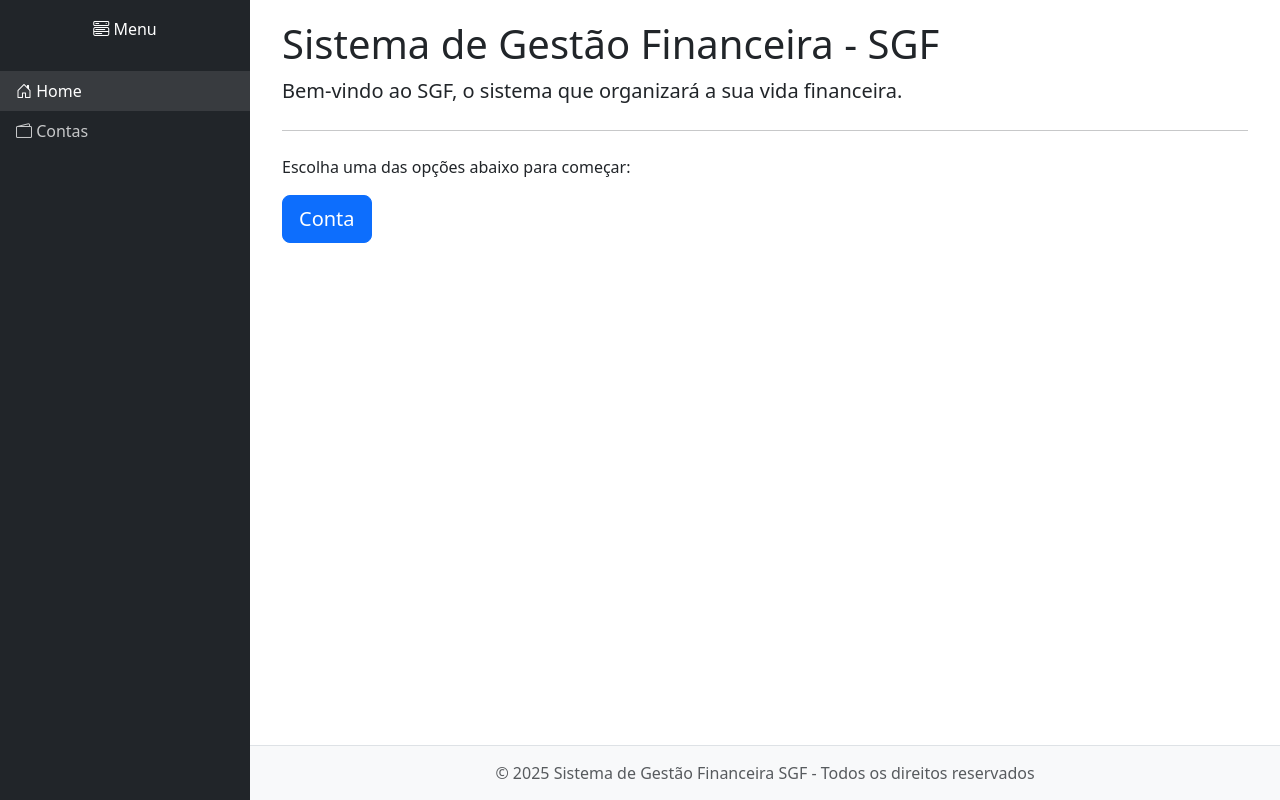
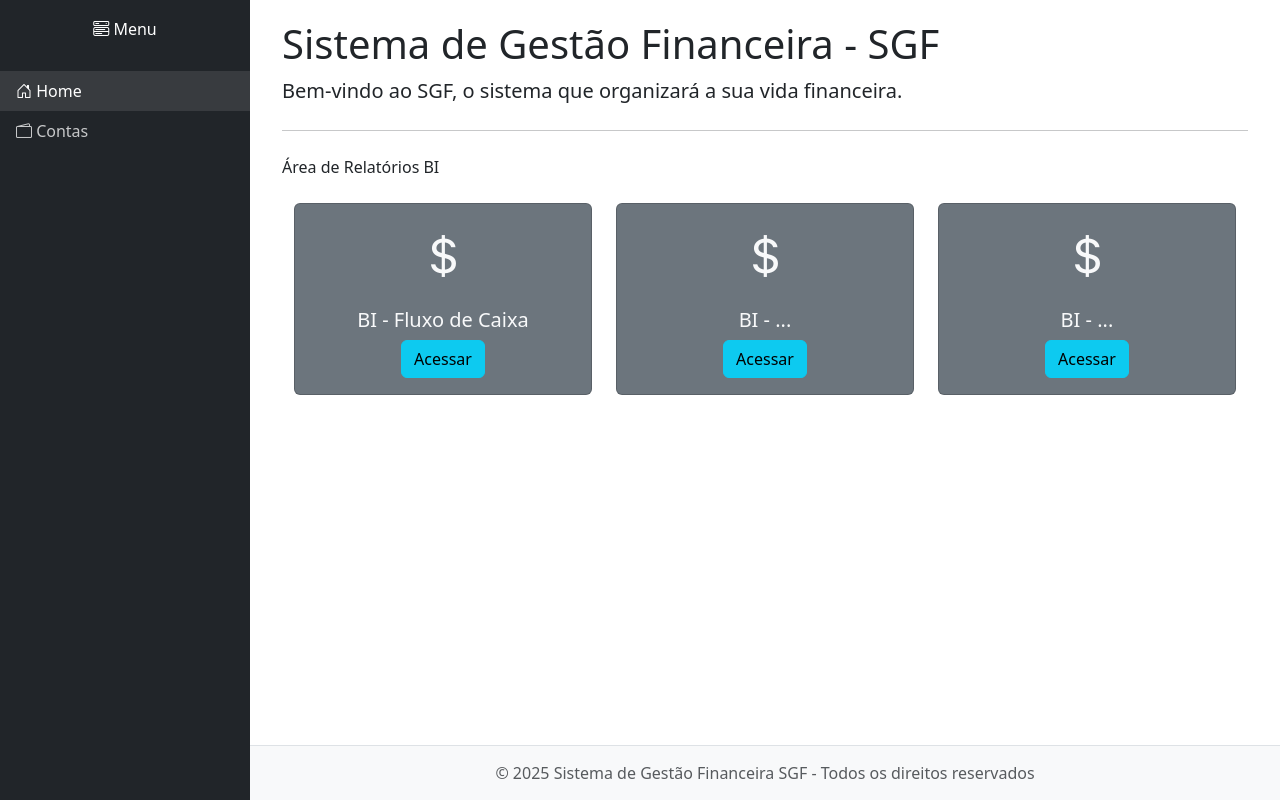
Before and after one commit to mateusdev08/sgf, a Django app: page / in a window 1280 px wide. Run offline with Django 5.2, Linux system fonts and the light colour scheme.

Commit message:
Implementação dos Cards do BI

```diff
--- a/templates/home.html
+++ b/templates/home.html
@@ -7,7 +7,47 @@
     <h1 class="display-6">Sistema de Gestão Financeira - SGF</h1>
     <p class="lead">Bem-vindo ao SGF, o sistema que organizará a sua vida financeira.</p>
     <hr class="my-4">
-    <p>Escolha uma das opções abaixo para começar:</p>
-    <a class="btn btn-primary btn-lg" href="{% url 'conta:list' %}" role="button">Conta</a>
+    <p>Área de Relatórios BI</p>
+
+    <div class="container mt-4">
+        <div class="row">
+            <!-- Card 1 -->
+            <div class="col-md-4 mb-4">
+                <div class="card text-center bg-secondary">
+                    <div class="card-body">
+                        <i class="bi bi-currency-dollar text-light" style="font-size: 3rem;"></i>
+                        <h5 class="card-title mt-3 text-light">BI - Fluxo de Caixa</h5>
+                        <a href="https://app.powerbi.com/view?r=eyJrIjoiMmFhMmZlMTctMzY3NS00ZTc3LWE2Y2EtODM2OTNjZWU2ODA3IiwidCI6ImM2MmY1NjA5LTFmMmUtNGE5OC04ZTMwLWZkY2MxOTJkMjY2YiJ9" class="btn btn-info" target="_blank">Acessar</a>
+                    </div>
+                </div>
+            </div>
+
+            <!-- Card 2 -->
+            <div class="col-md-4 mb-4">
+                <div class="card text-center bg-secondary">
+                    <div class="card-body">
+                        <i class="bi bi-currency-dollar text-light" style="font-size: 3rem;"></i>
+                        <h5 class="card-title mt-3 text-light">BI - ...</h5>
+                        <a href="#" class="btn btn-info">Acessar</a>
+                    </div>
+                </div>
+            </div>
+
+            <!-- Card 3 -->
+            <div class="col-md-4 mb-4">
+                <div class="card text-center bg-secondary">
+                    <div class="card-body">
+                        <i class="bi bi-currency-dollar text-light" style="font-size: 3rem;"></i>
+                        <h5 class="card-title mt-3 text-light">BI - ...</h5>
+                        <a href="#" class="btn btn-info">Acessar</a>
+                    </div>
+                </div>
+            </div>
+
+        <!-- Linha para adicionar mais cards -->
+        <div class="row">
+          <!-- Aqui você pode adicionar mais cards da mesma maneira -->
+        </div>
+    </div>
 </div>
 {% endblock %}
```
